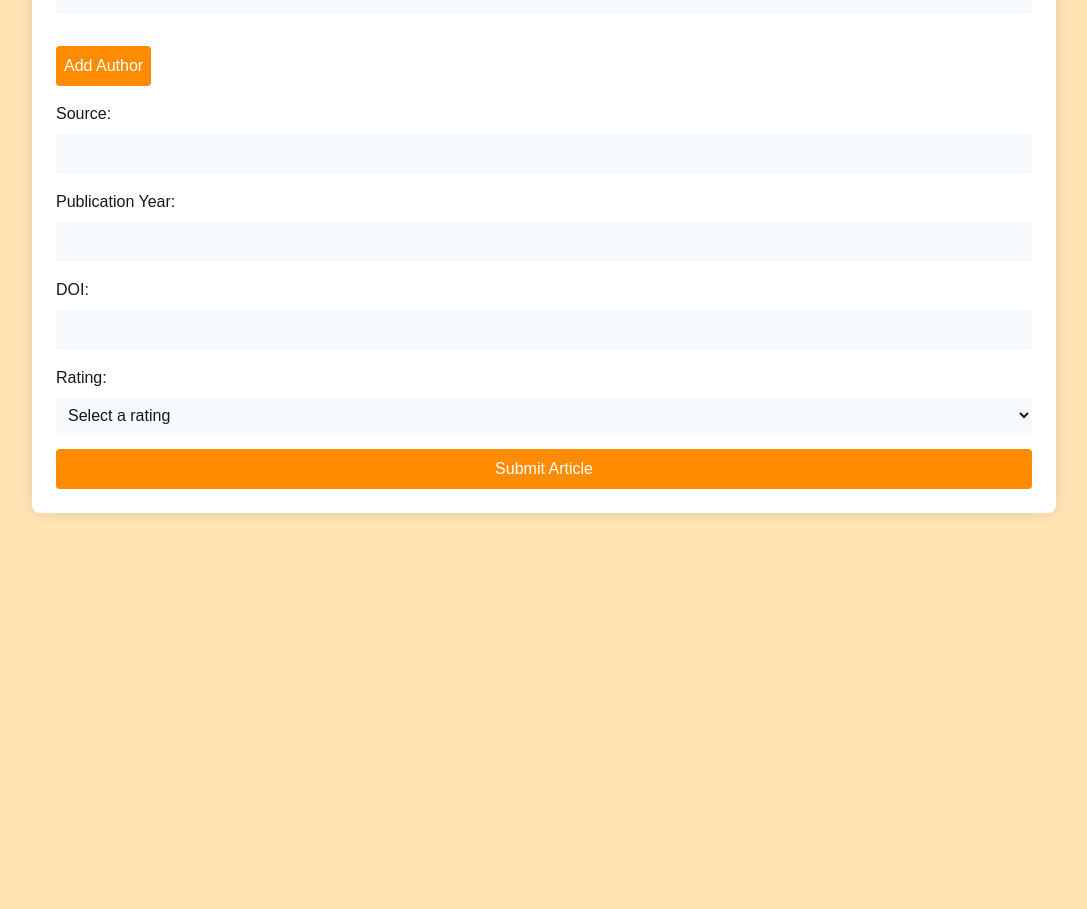
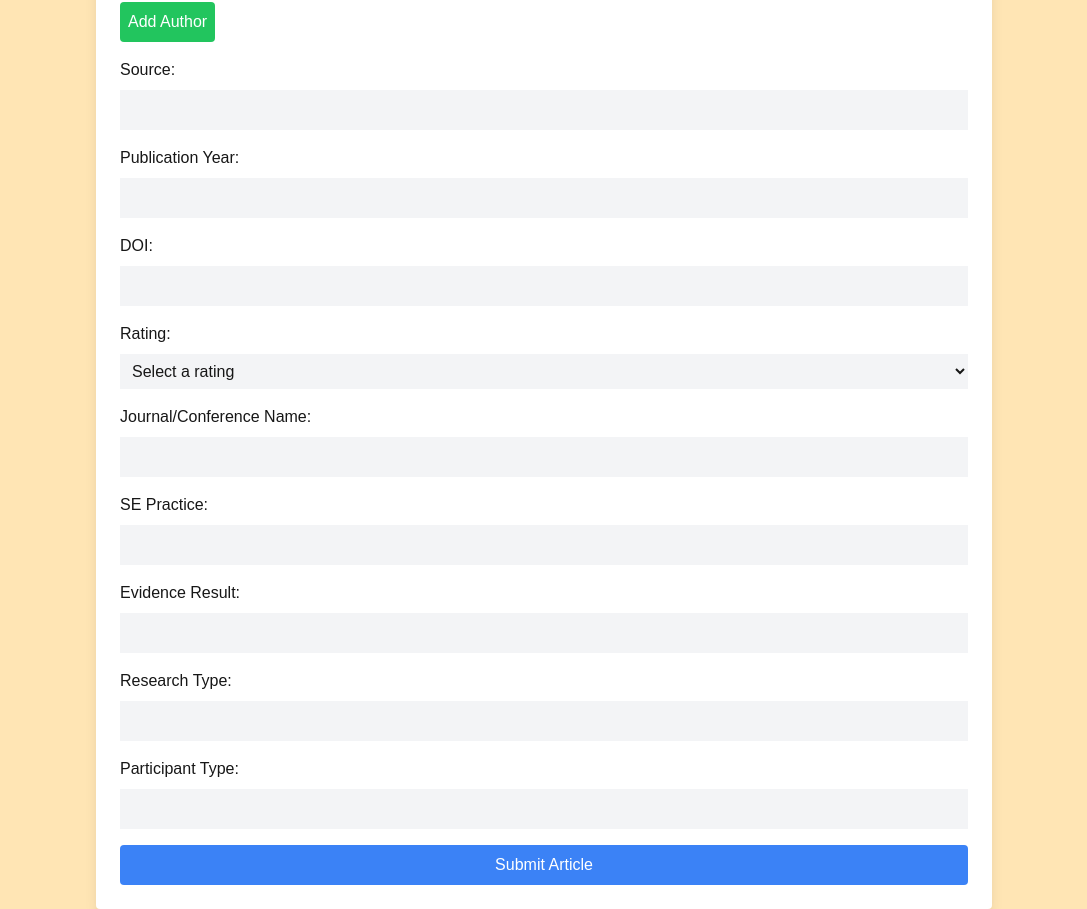
Before and after one commit to sungMinPark7733/ENSE701_W206_01, a Next.js app in the folder speed_frontend/: page /pages/submit in a window 1280 px wide. Shown: the part 346-1255 px from the top of the page, without its empty margins (96-1183 px from the left). Before the commit the page ends 884 px from the top, so only its background shows below. Built offline with nearby package versions, Linux system fonts and the light colour scheme; sample sign-in values are in the browser's storage.

Commit message:
Update submit page

```diff
--- a/speed_frontend/src/app/pages/submit/page.tsx
+++ b/speed_frontend/src/app/pages/submit/page.tsx
@@ -1,6 +1,7 @@
 "use client"; // Mark this component as a client component
 
 import React, { ChangeEvent, FormEvent, useState } from "react";
+import { useRequireAuth } from "../../../hooks/useRequireAuth";
 
 interface Article {
   title: string;
@@ -9,6 +10,11 @@ interface Article {
   publicationYear: string;
   doi: string;
   rating: number[];
+  journalConferenceName: string;
+  sePractice: string;
+  evidenceResult: string;
+  researchType: string;
+  participantType: string;
 }
 
 const DefaultEmptyArticle: Article = {
@@ -18,9 +24,16 @@ const DefaultEmptyArticle: Article = {
   publicationYear: "",
   doi: "",
   rating: [],
+  journalConferenceName: "",
+  sePractice: "",
+  evidenceResult: "",
+  researchType: "",
+  participantType: "",
 };
 
+
 const SubmitArticlePage = () => {
+  useRequireAuth();
 
   const [article, setArticle] = useState<Article>(DefaultEmptyArticle);
   const [successMessage, setSuccessMessage] = useState<string | null>(null);
@@ -79,7 +92,7 @@ const SubmitArticlePage = () => {
     };
 
     try {
-      const response = await fetch(`${process.env.NEXT_PUBLIC_API_URL}/articles/`, {
+      const response = await fetch("http://localhost:8082/articles", {
         method: "POST",
         headers: {
           "Content-Type": "application/json",
@@ -101,20 +114,20 @@ const SubmitArticlePage = () => {
   };
 
   return (
-    <div className="min-h-screen flex flex-col items-center pt-5">
+    <div className="min-h-screen flex flex-col items-center pt-5"> {/* Added padding-top to avoid overlap with navbar */}
       <form
         onSubmit={onSubmit}
-        className="submission-form" // Moved to CSS
+        className="bg-white p-6 rounded shadow-lg w-full max-w-4xl mx-auto" // Ensured it doesn't extend off the screen
       >
-        <h1 className="form-title">Article Submission</h1>
+        <h1 className="text-xl font-bold mb-4">Article Submission</h1>
 
         {successMessage && (
-          <div className="success-message">
+          <div className="mb-4 p-4 text-green-700 bg-green-100 rounded">
             {successMessage}
           </div>
         )}
 
-        <label htmlFor="title" className="form-label">
+        <label htmlFor="title" className="block mb-2">
           Title:
         </label>
         <input
@@ -124,25 +137,25 @@ const SubmitArticlePage = () => {
           value={article.title}
           onChange={onChange}
           required
-          className="input-field"
+          className="mb-4 p-2 w-full bg-gray-100"
         />
 
         <div>
-          <label className="form-label">Author(s):</label>
+          <label className="block mb-2">Author(s):</label>
           {article.authors.map((author, index) => (
-            <div key={index} className="author-entry">
+            <div key={index} className="flex items-center mb-2">
               <input
                 type="text"
                 value={author}
                 onChange={(e) => handleAuthorChange(index, e.target.value)}
                 required
-                className="input-field"
+                className="p-2 w-full bg-gray-100"
               />
               {article.authors.length > 1 && (
                 <button
                   type="button"
                   onClick={() => handleRemoveAuthor(index)}
-                  className="remove-author-button"
+                  className="ml-2 bg-red-500 hover:bg-red-700 text-white p-2 rounded"
                 >
                   Remove
                 </button>
@@ -152,13 +165,12 @@ const SubmitArticlePage = () => {
           <button
             type="button"
             onClick={handleAddAuthor}
-            className="add-author-button"
+            className="mt-2 mb-4 bg-green-500 hover:bg-green-700 text-white p-2 rounded"
           >
             Add Author
           </button>
         </div>
-
-        <label htmlFor="source" className="form-label">
+        <label htmlFor="source" className="block mb-2">
           Source:
         </label>
         <input
@@ -168,10 +180,10 @@ const SubmitArticlePage = () => {
           value={article.source}
           onChange={onChange}
           required
-          className="input-field"
+          className="mb-4 p-2 w-full bg-gray-100"
         />
 
-        <label htmlFor="publicationYear" className="form-label">
+        <label htmlFor="publicationYear" className="block mb-2">
           Publication Year:
         </label>
         <input
@@ -181,10 +193,10 @@ const SubmitArticlePage = () => {
           value={article.publicationYear}
           onChange={onChange}
           required
-          className="input-field"
+          className="mb-4 p-2 w-full bg-gray-100"
         />
 
-        <label htmlFor="doi" className="form-label">
+        <label htmlFor="doi" className="block mb-2">
           DOI:
         </label>
         <input
@@ -194,10 +206,10 @@ const SubmitArticlePage = () => {
           value={article.doi}
           onChange={onChange}
           required
-          className="input-field"
+          className="mb-4 p-2 w-full bg-gray-100"
         />
 
-        <label htmlFor="rating" className="form-label">
+        <label htmlFor="rating" className="block mb-2">
           Rating:
         </label>
         <select
@@ -206,7 +218,7 @@ const SubmitArticlePage = () => {
           value={currentRating ?? '0'}
           onChange={onChange}
           required
-          className="input-field"
+          className="mb-4 p-2 w-full bg-gray-100"
         >
           <option value="0" disabled>
             Select a rating
@@ -218,9 +230,76 @@ const SubmitArticlePage = () => {
           <option value="5">5</option>
         </select>
 
+
+
+        <label htmlFor="journalConferenceName" className="block mb-2">
+  Journal/Conference Name:
+</label>
+<input
+  type="text"
+  id="journalConferenceName"
+  name="journalConferenceName"
+  value={article.journalConferenceName}
+  onChange={onChange}
+  required
+  className="mb-4 p-2 w-full bg-gray-100"
+/>
+
+<label htmlFor="sePractice" className="block mb-2">
+  SE Practice:
+</label>
+<input
+  type="text"
+  id="sePractice"
+  name="sePractice"
+  value={article.sePractice}
+  onChange={onChange}
+  required
+  className="mb-4 p-2 w-full bg-gray-100"
+/>
+
+<label htmlFor="evidenceResult" className="block mb-2">
+  Evidence Result:
+</label>
+<input
+  type="text"
+  id="evidenceResult"
+  name="evidenceResult"
+  value={article.evidenceResult}
+  onChange={onChange}
+  required
+  className="mb-4 p-2 w-full bg-gray-100"
+/>
+
+<label htmlFor="researchType" className="block mb-2">
+  Research Type:
+</label>
+<input
+  type="text"
+  id="researchType"
+  name="researchType"
+  value={article.researchType}
+  onChange={onChange}
+  required
+  className="mb-4 p-2 w-full bg-gray-100"
+/>
+
+<label htmlFor="participantType" className="block mb-2">
+  Participant Type:
+</label>
+<input
+  type="text"
+  id="participantType"
+  name="participantType"
+  value={article.participantType}
+  onChange={onChange}
+  required
+  className="mb-4 p-2 w-full bg-gray-100"
+/>
+
         <button
           type="submit"
-          className="submit-button"
+          className="w-full bg-blue-500 text-white p-2 rounded"
         >
           Submit Article
         </button>
```
